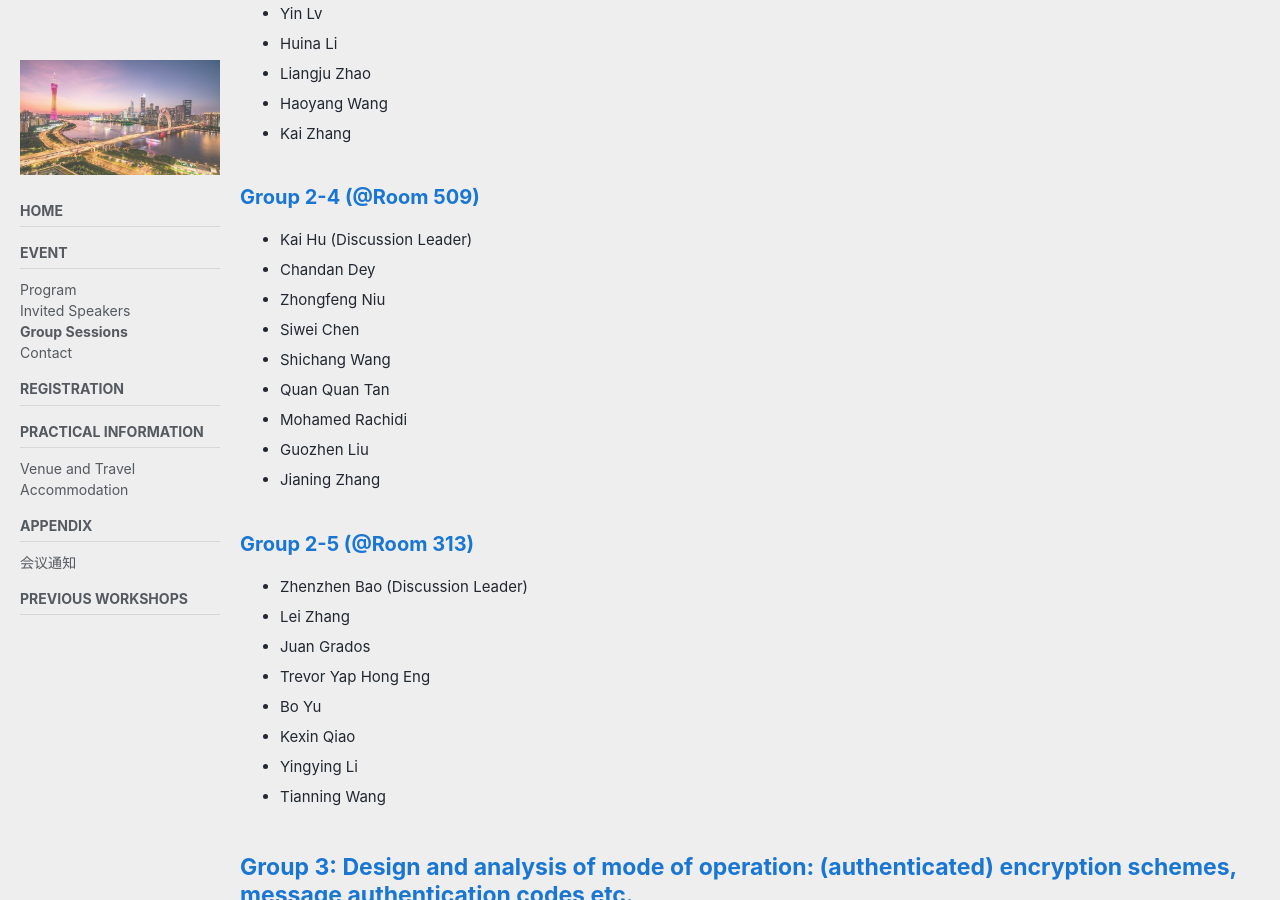
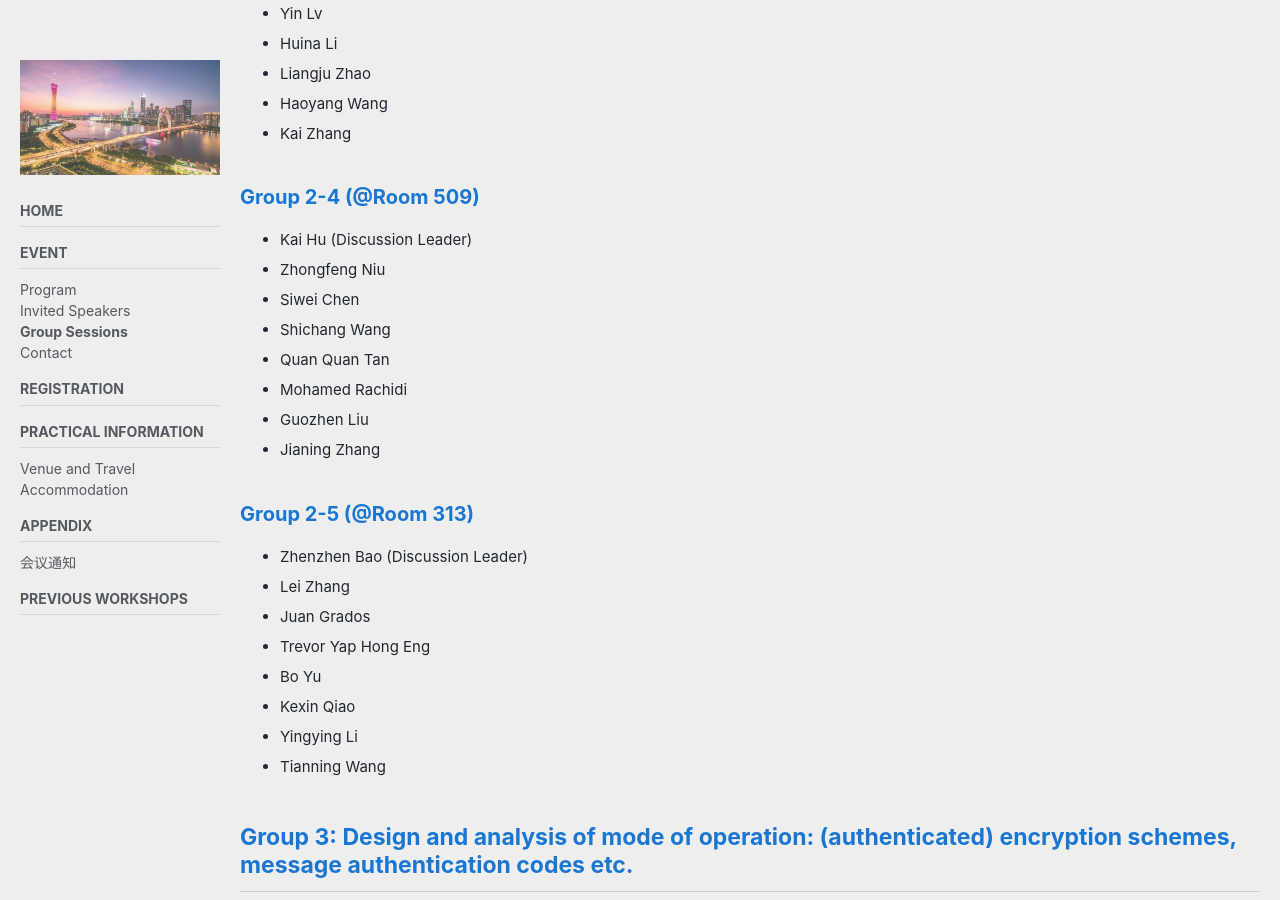
Before and after one commit to cryptanalysisbench/SATbench, a Jekyll site: the page built from groups.md, in a window 1280 px wide and 900 px high, scrolled down 1487 px. Built offline with Jekyll 4.4.1, drawn with Linux system fonts in a browser that asks for light colours; cached includes are drawn as plain includes; nearby versions of some CDN libraries; our own code applies the rules of GitHub Pages for plain Markdown files.

Commit message:
Update groups.md

```diff
--- a/groups.md
+++ b/groups.md
@@ -60,7 +60,6 @@ Groups and members of each group are as follows.
 
 ### Group 2-4 (@Room 509)
 * Kai Hu (Discussion Leader)
-* Chandan Dey
 * Zhongfeng Niu
 * Siwei Chen
 * Shichang Wang
```
Also changed, not shown: other parts of groups.md (+0 -1 lines).
